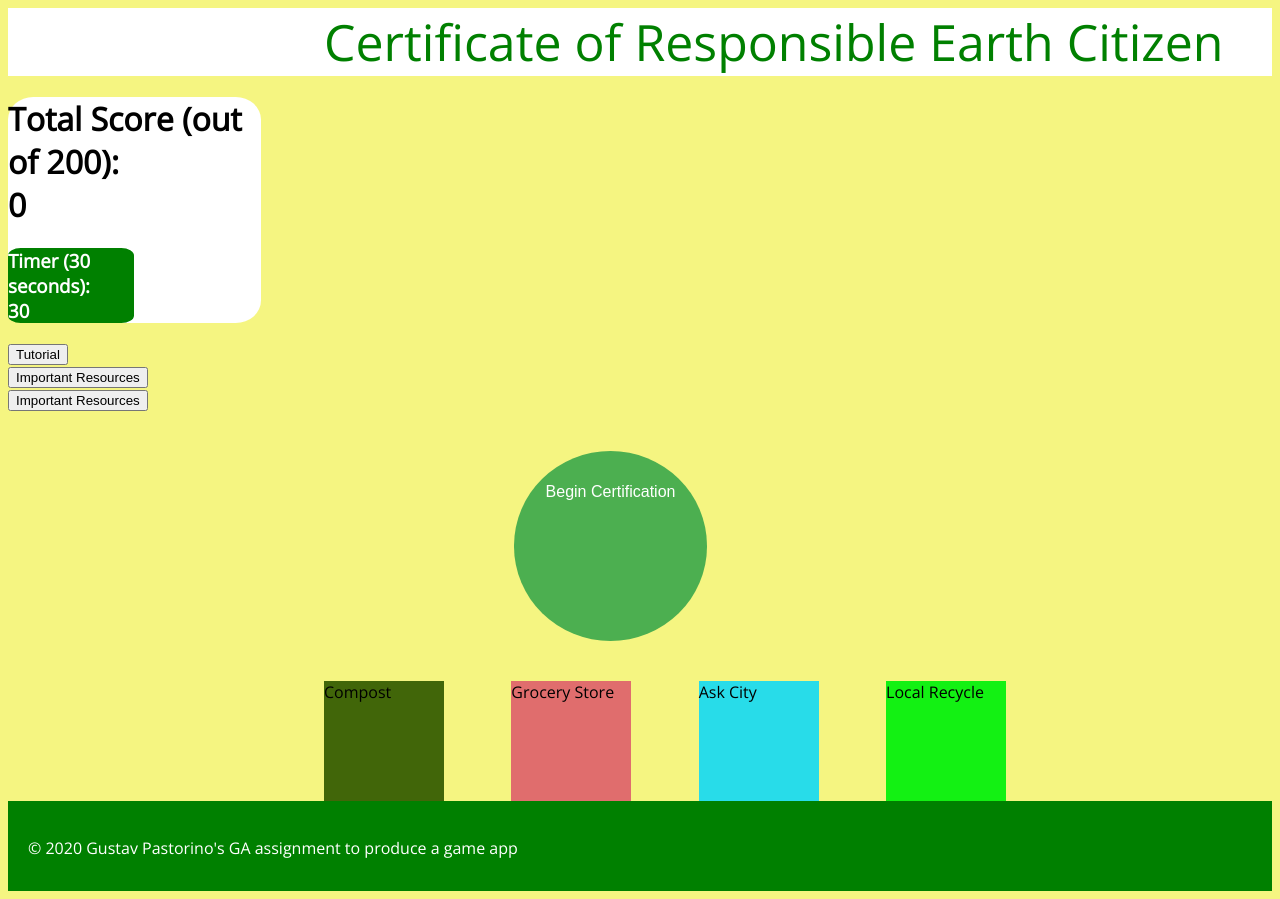
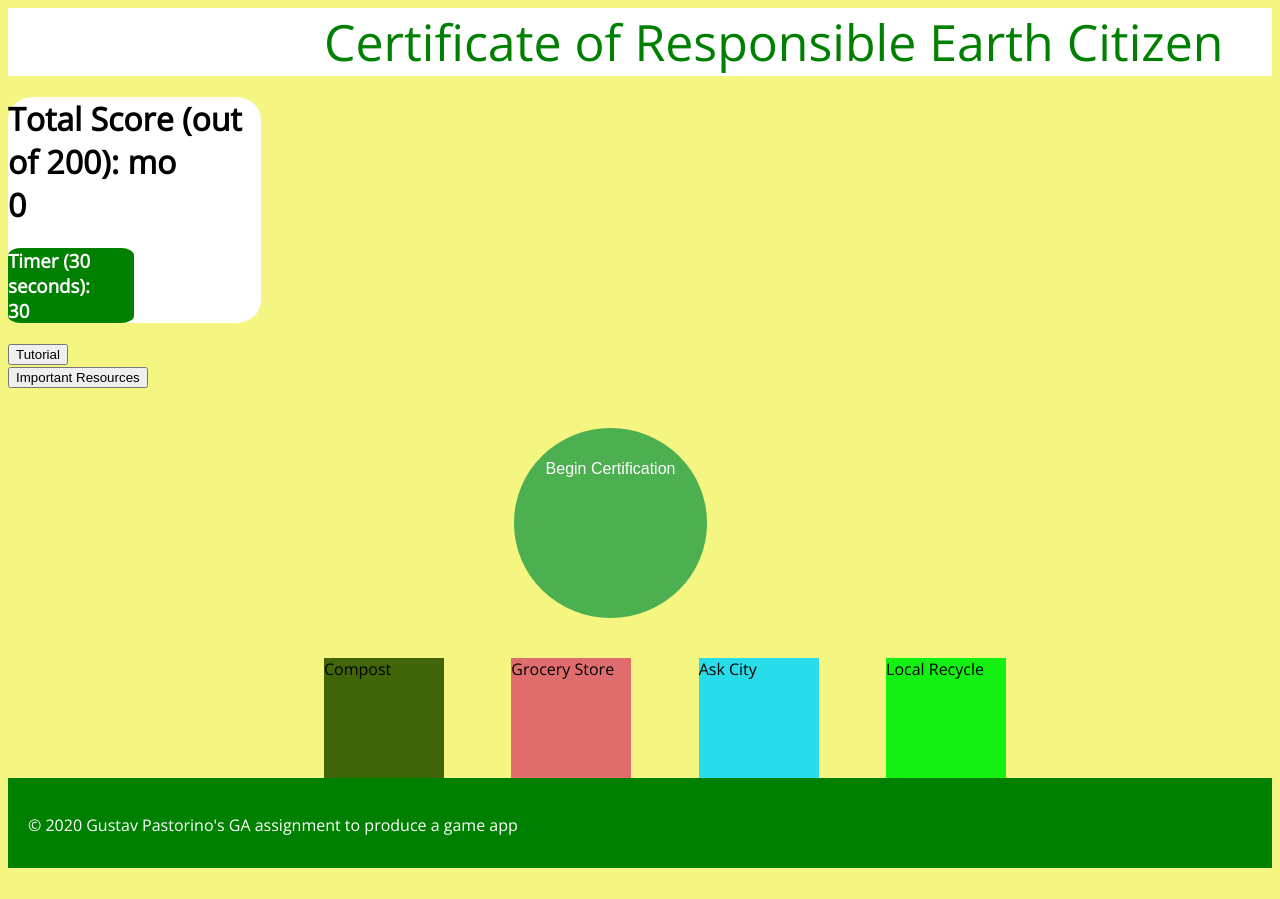
Before and after one commit to gpastorino/Certificate-of-Responsible-Earth-Citizen, a plain HTML site: page index.html in a window 1280 px wide. After the commit the page ends 876 px from the top, so only its background shows below. Drawn offline with nearby package versions, Linux system fonts and the light colour scheme.

Commit message:
edited Readme and index.html

```diff
--- a/index.html
+++ b/index.html
@@ -16,7 +16,7 @@
   </header>
 
     <div class="statsbox">
-      <h1>Total Score (out of 200):
+      <h1>Total Score (out of 200): mo
         <div class="score">0</div>
       </h1>
 
@@ -35,7 +35,7 @@
   <form action="/index2.html">
     <button type="submit">Important Resources</button>
  </form>
-  <button onclick ="/htmlpages/index2.html">Important Resources</button>
+  <!-- <button onclick ="/htmlpages/index2.html">Important Resources</button> -->
 
 
   <button class="round2">Begin  Certification</button>
```
Also changed, not shown: 1 other file.
